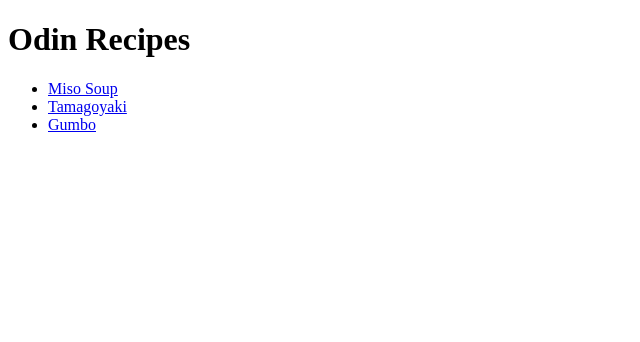
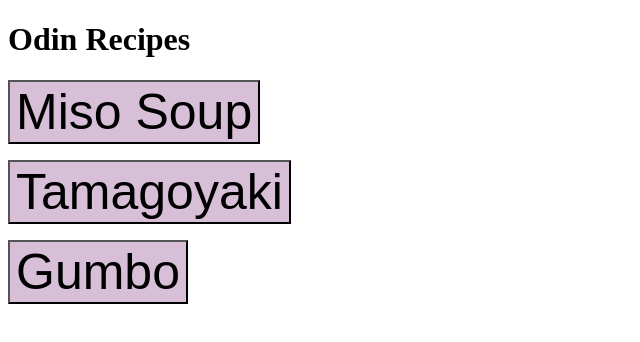
Before and after one commit to garrett-ong/odin-recipes, a plain HTML site: page index.html in a window 1280 px wide. Shown: the whole page, without its empty margins (0-640 px from the left). Drawn offline with Linux system fonts and the light colour scheme.

Commit message:
update index and gumbo recipe

```diff
--- a/index.html
+++ b/index.html
@@ -5,13 +5,14 @@
     <meta http-equiv="X-UA-Compatible" content="IE=edge">
     <meta name="viewport" content="width=device-width, initial-scale=1.0">
     <title>Odin Recipes</title>
+    <link rel="stylesheet" href="stylesheet.css">
 </head>
 <body>
+
     <h1>Odin Recipes</h1>
-    <ul>
-        <li><a href="recipes/miso-soup.html">Miso Soup</li>
-        <li><a href="recipes/tamagoyaki.html">Tamagoyaki</a></li>
-        <li><a href="recipes/gumbo.html">Gumbo</a></li>
-    </ul>
+        <p><a href="recipes/miso-soup.html"><button class="buttons big-font">Miso Soup</button></a></p>
+        <p><a href="recipes/tamagoyaki.html"><button class="buttons big-font">Tamagoyaki</button></a></p>
+        <p><a href="recipes/gumbo.html"><button class="buttons big-font">Gumbo</button></a></p>
+
 </body>
 </html>
```
Also changed, not shown: recipes/gumbo.html (+4 -2 lines).
